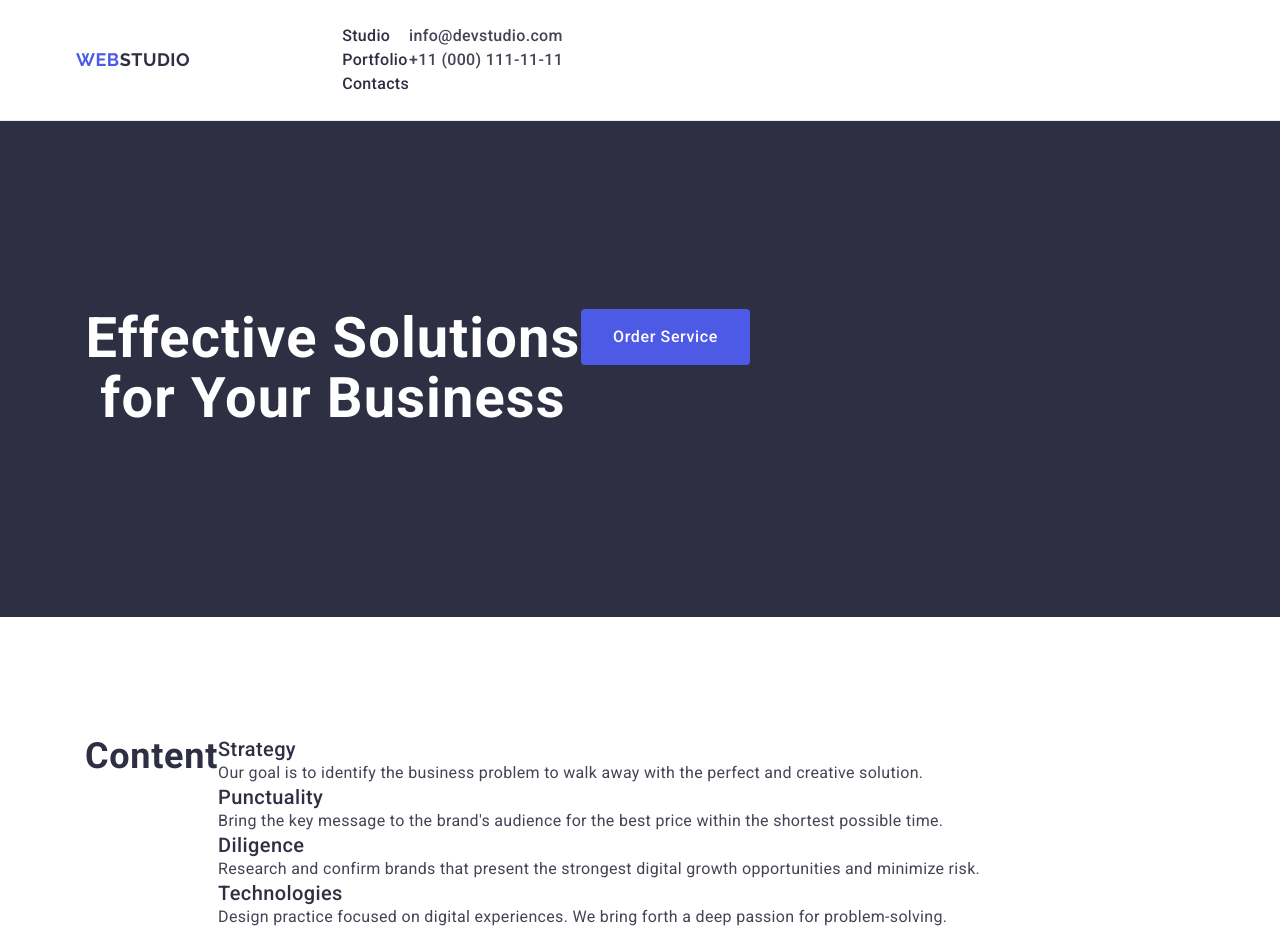
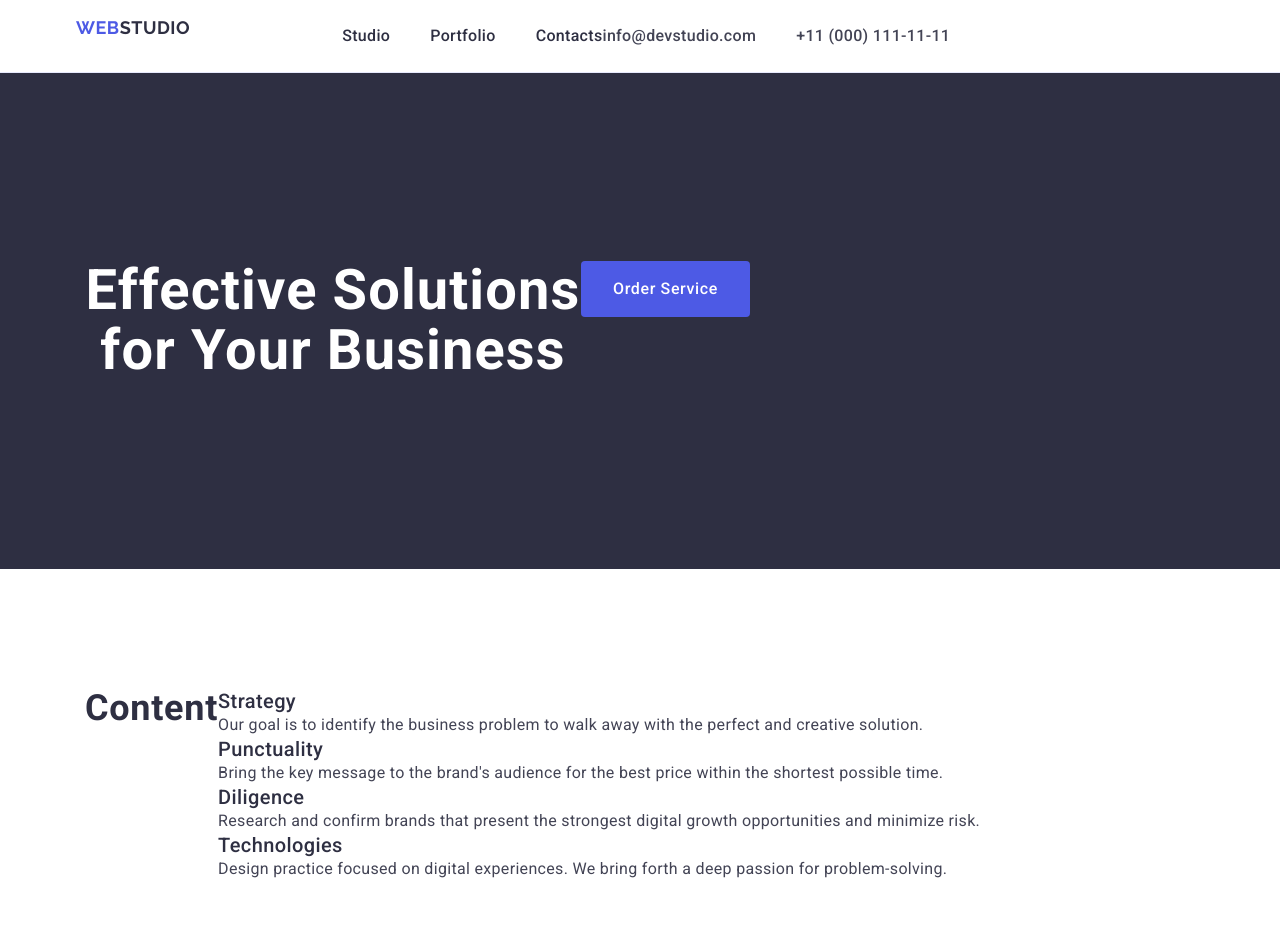
Before and after one commit to Seresun/goit-markup-hw-03, a plain HTML site: page index.html in a window 1280 px wide. Shown: the top 932 px of the page. Drawn offline with nearby package versions, Linux system fonts and the light colour scheme.

Commit message:
header fix

```diff
--- a/css/styles.css
+++ b/css/styles.css
@@ -67,6 +67,8 @@ body {
     text-transform: uppercase;
     text-decoration: none;
     margin-right: 76px;
+    display: inline-block;
+    margin-bottom: 16px;
   }
   .blacklogo {
     color:#2E2F42;
@@ -87,8 +89,6 @@ body {
     letter-spacing: 0.02em;
     color:#2E2F42;
     list-style: none;
-    display: flex;
-    gap: 40px;
   }
   .info {
     font-weight: 500;
@@ -96,7 +96,9 @@ body {
     line-height: 1.5;
     letter-spacing: 0.02em;
     color:#2E2F42;
-    padding: 24px 0 ;
+    display: flex;
+    gap: 40px;
+    padding: 24px 0 24px;
 
   }
   .list-info:hover {
@@ -201,6 +203,10 @@ body {
     background-color: #FFFFFF;
   }
 
+  .section_four {
+    padding-top: 120px;
+  }
+
   .apps-list {
     width: calc((100% - 48px) / 3);
   }
```
